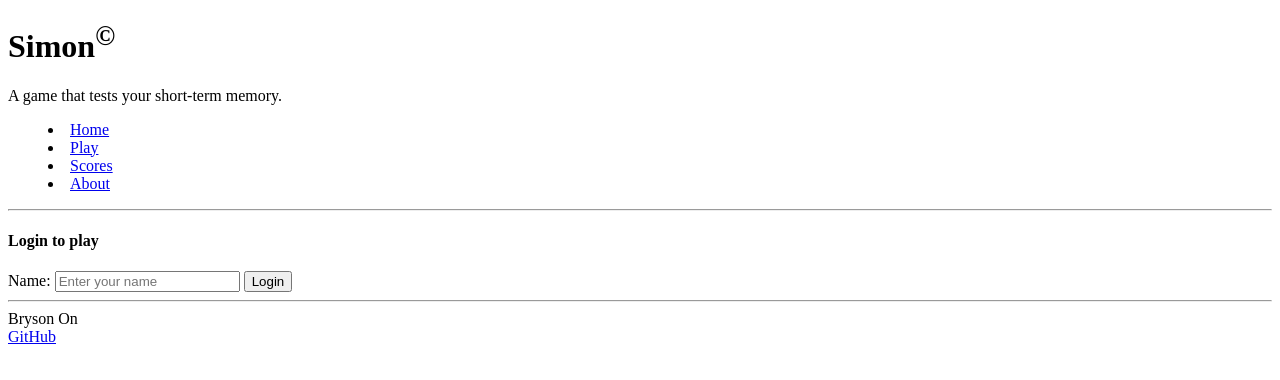
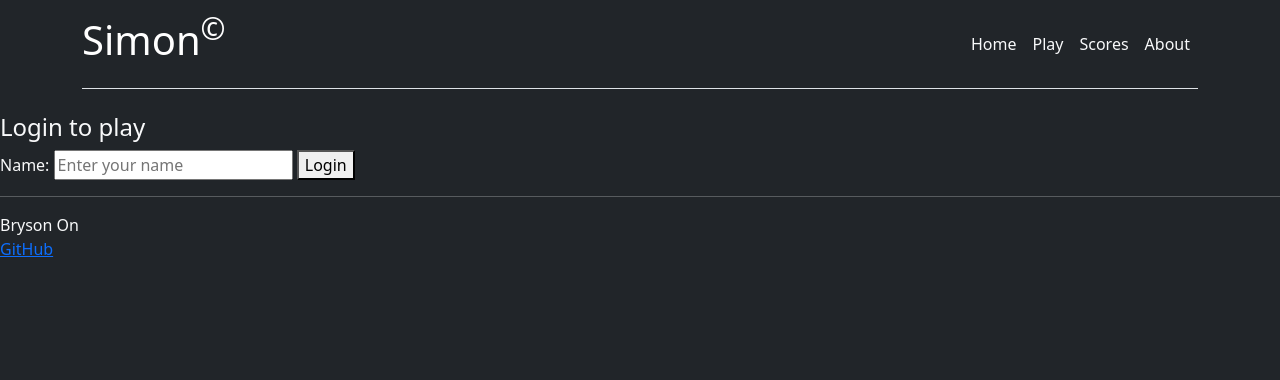
Before and after one commit to brysonon/simon, a plain HTML site: page index.html in a window 1280 px wide. Drawn offline with nearby package versions, Linux system fonts and the light colour scheme.

Commit message:
Initial commit after having already added main.css and modified some of index.html

```diff
--- a/index.html
+++ b/index.html
@@ -1,25 +1,36 @@
 <!DOCTYPE html>
 <html lang="en">
   <head>
+    <!--Responsive meta tag-->
+    <meta name="viewport" content="width=device-width, initial-scale=1.0" />
     <title>Home</title>
+
+    <!--Link CSS file-->
+    <link rel="stylesheet" href="main.css" />
+
+    <!--Link Bootstrap-->
+    <link
+      href="https://cdn.jsdelivr.net/npm/bootstrap@5.2.2/dist/css/bootstrap.min.css"
+      rel="stylesheet"
+      integrity="sha384-Zenh87qX5JnK2Jl0vWa8Ck2rdkQ2Bzep5IDxbcnCeuOxjzrPF/et3URy9Bv1WTRi"
+      crossorigin="anonymous"
+    />
   </head>
-  <body>
-    <header>
-      <h1>Simon<sup>&copy;</sup></h1>
+  <body class="bg-dark text-light">
+    <div class="container">
+      <header class="d-flex flex-wrap align-items-center justify-content-center justify-content-md-between py-3 mb-4 border-bottom">
+        <a href="/" class="d-flex align-items-center col-md-3 mb-2 mb-md-0 text-decoration-none">
+          <h1 style="color:white">Simon<sup>&copy;</sup></h1>
+        </a>
 
-      <span>A game that tests your short-term memory.</span>
-
-      <nav>
-        <menu>
-          <li><a href="home.html">Home</a></li>
-          <li><a href="play.html">Play</a></li>
-          <li><a href="scores.html">Scores</a></li>
-          <li><a href="about.html">About</a></li>
-        </menu>
-      </nav>
-
-      <hr />
-    </header>
+        <ul class="nav col-12 col-md-auto mb-2 justify-content-center mb-md-0">
+          <li><a href="home.html" class="nav-link px-2 link-light">Home</a></li>
+          <li><a href="play.html" class="nav-link px-2 link-light">Play</a></li>
+          <li><a href="scores.html" class="nav-link px-2 link-light">Scores</a></li>
+          <li><a href="about.html" class="nav-link px-2 link-light">About</a></li>
+        </ul>
+      </header>
+    </div>
 
     <main>
       <h4>Login to play</h4>
```
Also changed, not shown: README.md, main.css (added).
